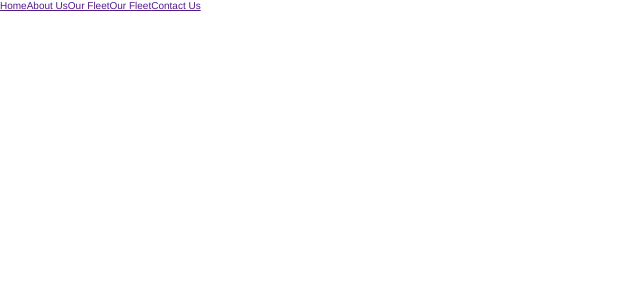
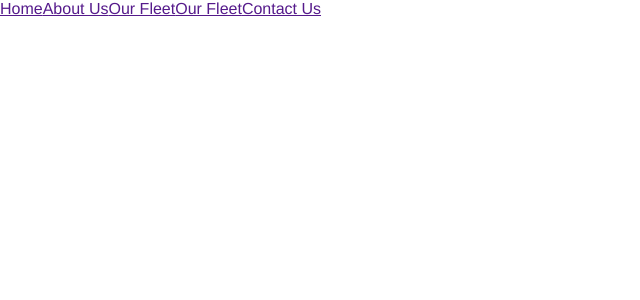
Before and after one commit to TORY-SKY/KITCHENHUB, a React (Vite) app: page / in a window 1280 px wide. Shown: the top 300 px of the page, without its empty margins (0-640 px from the left). Built offline with nearby package versions, Linux system fonts and the light colour scheme; a web font is replaced by a local one.

Commit message:
React css Module

```diff
--- a/src/App.tsx
+++ b/src/App.tsx
@@ -3,7 +3,9 @@ import Header from "./components/Header";
 function App() {
   return (
     <>
-      <Header />
+      <div className="navigation-bar">
+        <Header />
+      </div>
     </>
   );
 }
--- a/src/components/Header.tsx
+++ b/src/components/Header.tsx
@@ -1,8 +1,9 @@
 import React from "react";
+import hheader from "./styles.module.css";
 const Linkss = () => {
   return (
     <>
-      <nav className="">
+      <nav className="nav-links">
         <a href="">Home</a>
         <a href="">About Us</a>
         <a href="">Our Fleet</a>
@@ -14,8 +15,9 @@ const Linkss = () => {
 };
 const Header = () => {
   return (
-    <div>
+    <div className={hheader.headerr}>
       <Linkss />
+      <h1></h1>
     </div>
   );
 };
--- /dev/null
+++ b/src/components/styles.module.css
@@ -0,0 +1,5 @@
+.headerr{
+    display: flex;
+    align-items: center;
+    justify-content: space-between;
+}
--- a/src/index.css
+++ b/src/index.css
@@ -1,9 +1,9 @@
 *{
     margin: 0;
     padding: 0;
-
+    box-sizing: border-box;
 }
 body{
     font-family: "Source Sans Pro","Helvetica Neue",Arial,sans-serif;
-  font-size: 62.5%;
+  font-size: 16px;
 }
```
